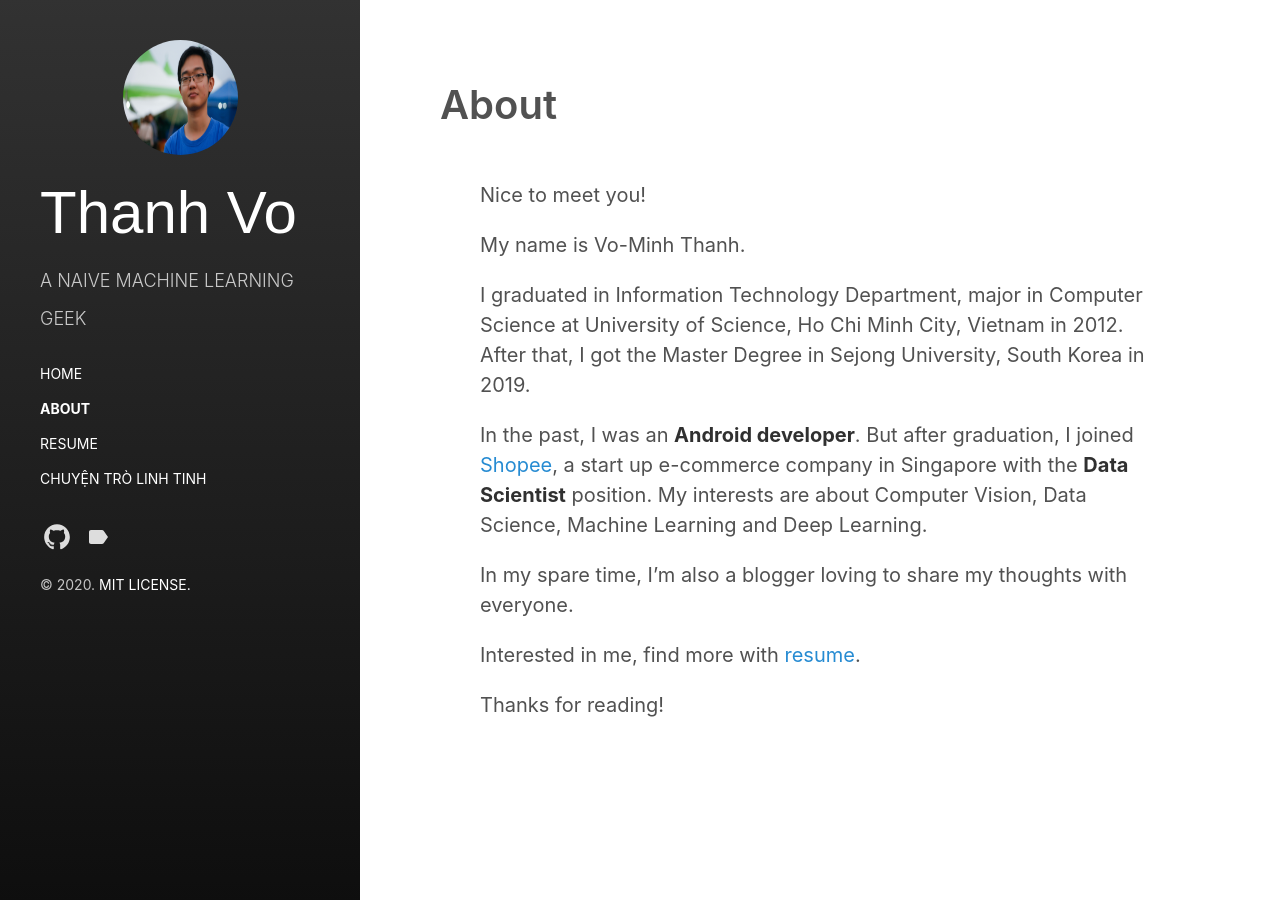
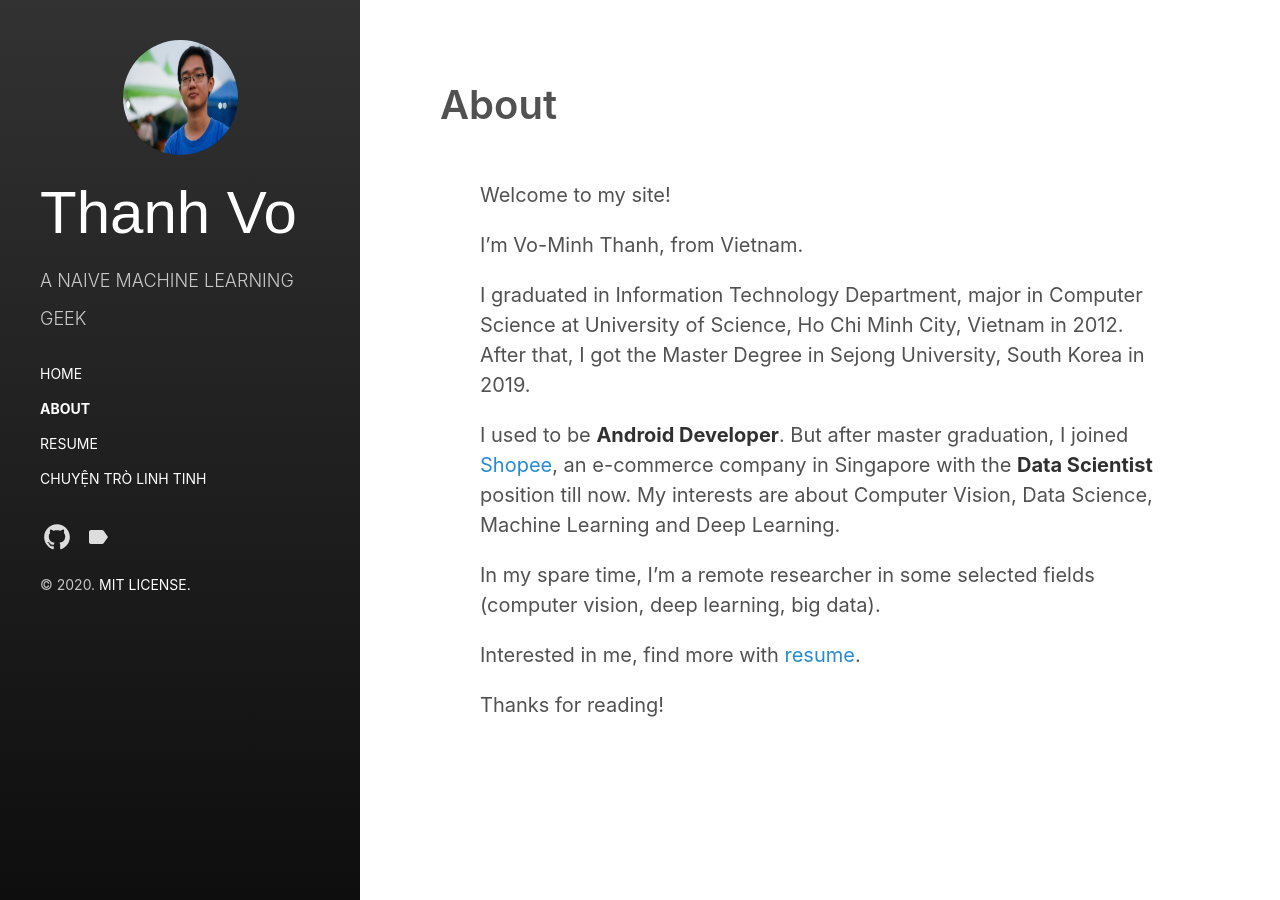
Before and after one commit to vmthanh/vmthanh.github.io, a Jekyll site: the page built from about.md, in a window 1280 px wide. Built offline with Jekyll 4.4.1, drawn with Linux system fonts in a browser that asks for light colours.

Commit message:
change about content

```diff
--- a/about.md
+++ b/about.md
@@ -4,15 +4,15 @@ title: About
 sidebar_link: true
 ---
 
-Nice to meet you!
+Welcome to my site!
 
-My name is Vo-Minh Thanh.
+I'm Vo-Minh Thanh, from Vietnam.
 
 I graduated in Information Technology Department, major in Computer Science at University of Science, Ho Chi Minh City, Vietnam in 2012. After that, I got the Master Degree in Sejong University, South Korea in 2019.
 
-In the past, I was an **Android developer**. But after graduation, I joined [Shopee](https://shopee.sg/), a start up e-commerce company in Singapore with the **Data Scientist** position. My interests are about Computer Vision, Data Science, Machine Learning and Deep Learning.
+I used to be **Android Developer**. But after master graduation, I joined [Shopee](https://shopee.sg/), an e-commerce company in Singapore with the **Data Scientist** position till now. My interests are about Computer Vision, Data Science, Machine Learning and Deep Learning.
 
-In my spare time, I'm also a blogger loving to share my thoughts with everyone.
+In my spare time, I'm a remote researcher in some selected fields (computer vision, deep learning, big data).
 
 Interested in me, find more with [resume](../resume).
 
```
